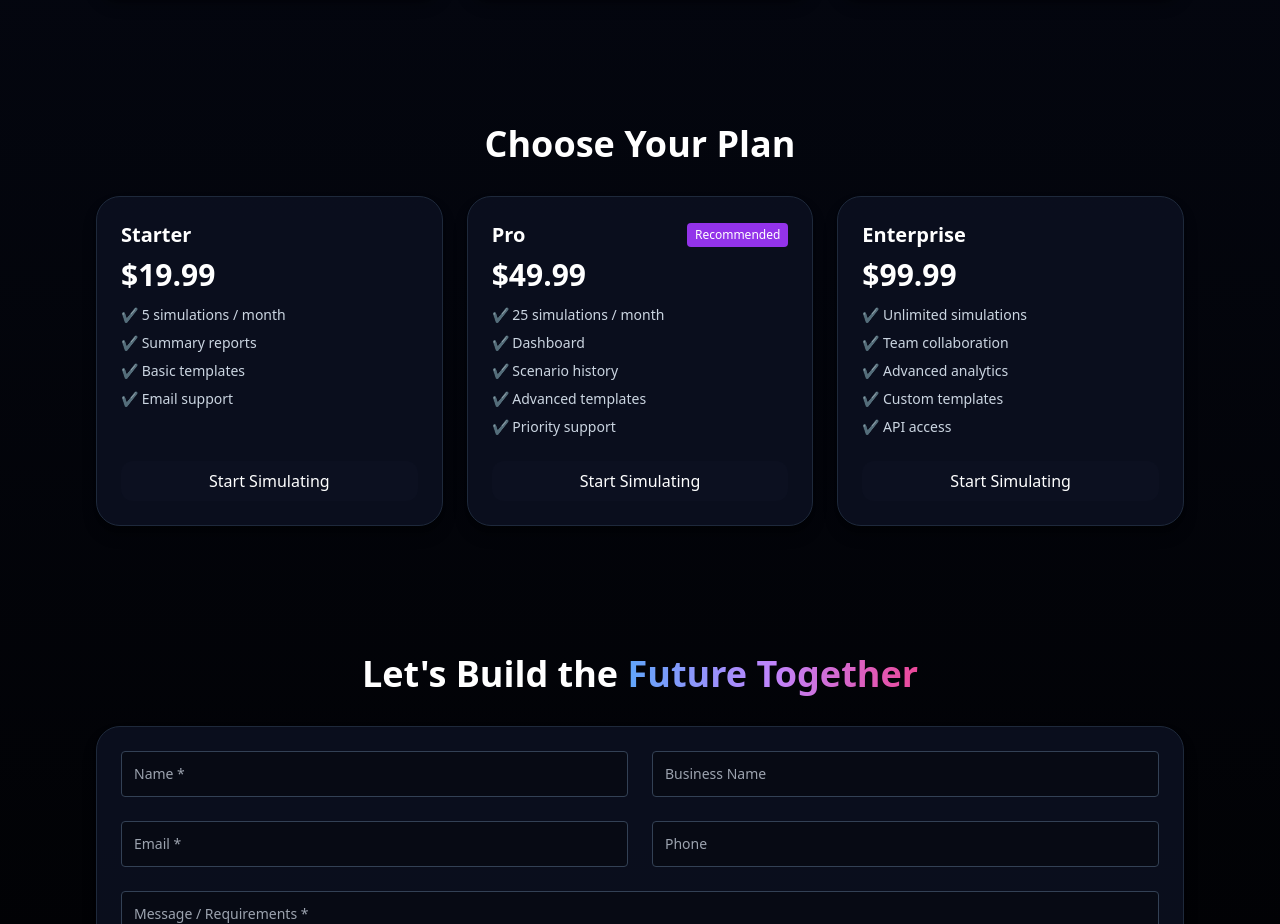
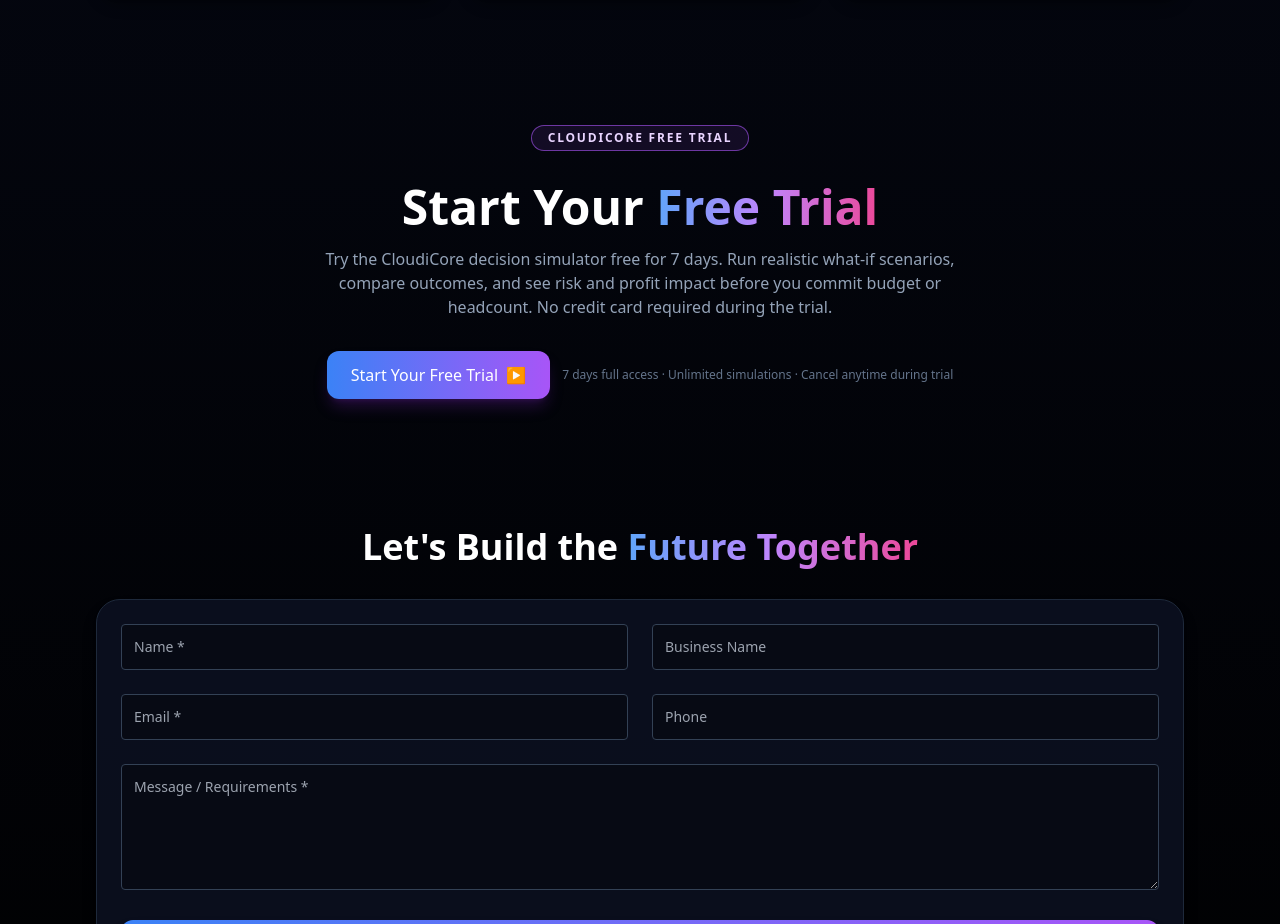
Before and after one commit to Cloudisoft/Cloudisoft.com_Final, a React (Vite) app: page / in a window 1280 px wide. Shown: the part 2360-3284 px from the top of the page. Built offline with nearby package versions, Linux system fonts and the light colour scheme; no server answers.

Commit message:
Update Pricing.tsx

```diff
--- a/src/components/Pricing.tsx
+++ b/src/components/Pricing.tsx
@@ -1,51 +1,36 @@
-const plans = [
-  {
-    name: "Starter",
-    price: "$19.99",
-    features: ["5 simulations / month", "Summary reports", "Basic templates", "Email support"]
-  },
-  {
-    name: "Pro",
-    price: "$49.99",
-    tag: "Recommended",
-    highlight: true,
-    features: ["25 simulations / month", "Dashboard", "Scenario history", "Advanced templates", "Priority support"]
-  },
-  {
-    name: "Enterprise",
-    price: "$99.99",
-    features: ["Unlimited simulations", "Team collaboration", "Advanced analytics", "Custom templates", "API access"]
-  }
-];
+export default function PricingSection() {
+  return (
+    <section id="pricing" className="section text-center space-y-8">
+      <span className="inline-flex items-center rounded-full border border-purple-500/60 bg-purple-500/10 px-4 py-1 text-xs font-semibold uppercase tracking-[0.15em] text-purple-200">
+        CloudiCore Free Trial
+      </span>
 
-export default function Pricing() {
-  return (
-    <section id="pricing" className="section space-y-8">
-      <h2 className="text-4xl font-bold text-center">Choose Your Plan</h2>
+      <div className="space-y-4">
+        <h2 className="text-4xl font-bold md:text-5xl">
+          Start Your <span className="gradient-text">Free Trial</span>
+        </h2>
+        <p className="mx-auto max-w-2xl text-sm md:text-base text-slate-400">
+          Try the CloudiCore decision simulator free for 7 days. Run realistic
+          what-if scenarios, compare outcomes, and see risk and profit impact
+          before you commit budget or headcount. No credit card required during
+          the trial.
+        </p>
+      </div>
 
-      <div className="grid md:grid-cols-3 gap-6">
-        {plans.map(p => (
-          <div key={p.name} className={`card flex flex-col justify-between ${p.highlight ? "border-purple-500/70" : ""}`}>
-            <div>
-              <div className="flex justify-between items-center mb-2">
-                <h3 className="text-xl font-semibold">{p.name}</h3>
-                {p.tag && <span className="text-xs px-2 py-1 rounded bg-purple-600">{p.tag}</span>}
-              </div>
+      <div className="mt-4 flex flex-col items-center justify-center gap-3 md:flex-row">
+        <a
+          href="/cloudicore.html#simulator"
+          className="btn-primary inline-flex items-center gap-2"
+          target="_blank"
+          rel="noreferrer"
+        >
+          Start Your Free Trial
+          <span>▶</span>
+        </a>
 
-              <p className="text-3xl font-bold">{p.price}</p>
-
-              <ul className="mt-3 text-sm text-slate-300 space-y-2">
-                {p.features.map(f => (
-                  <li key={f}>✔ {f}</li>
-                ))}
-              </ul>
-            </div>
-
-            <a href="#contact" className="block text-center mt-6 py-2 rounded-xl bg-cloudi-card hover:bg-slate-900">
-              Start Simulating
-            </a>
-          </div>
-        ))}
+        <p className="text-xs text-slate-500">
+          7 days full access · Unlimited simulations · Cancel anytime during trial
+        </p>
       </div>
     </section>
   );
```
